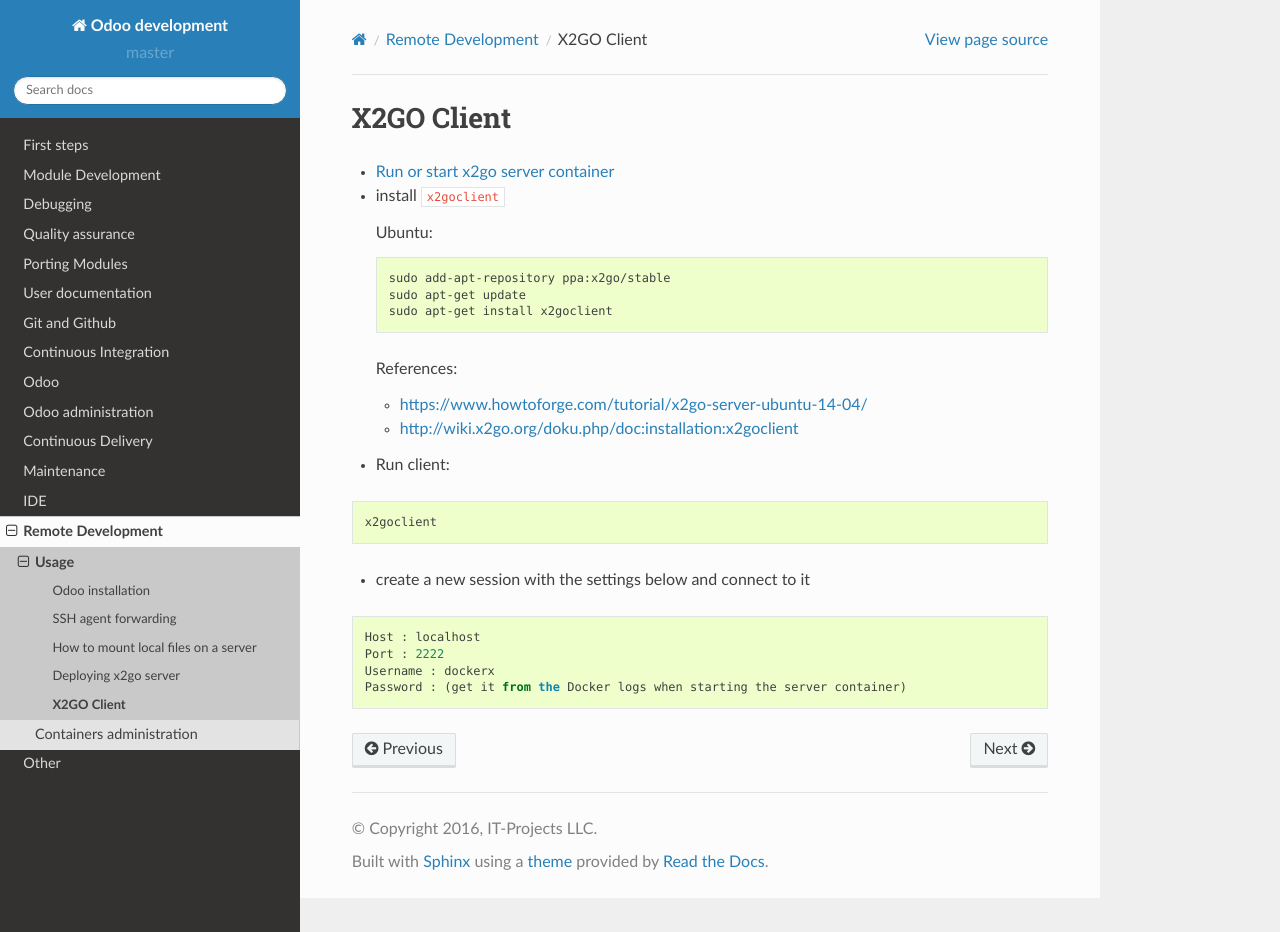
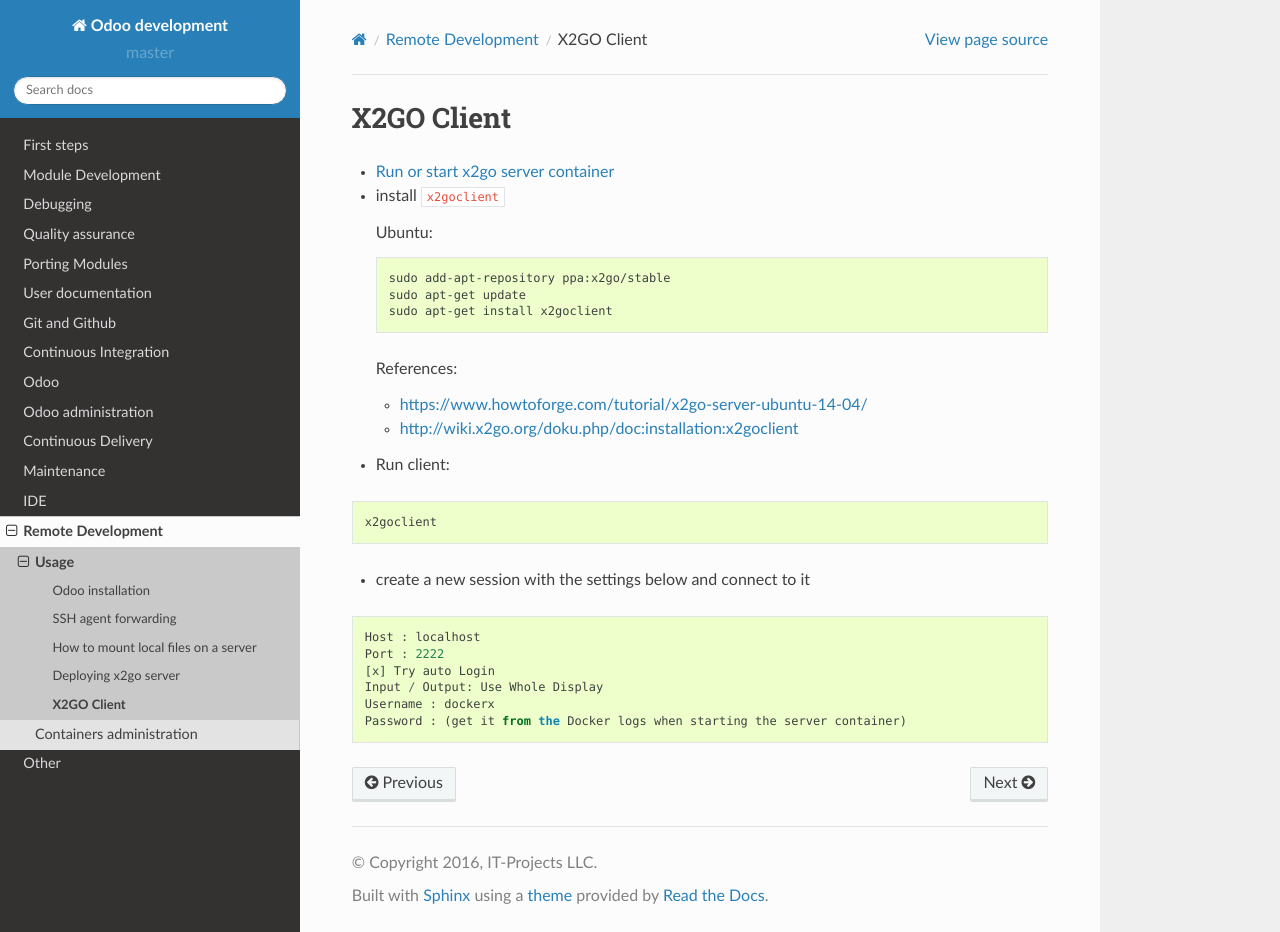
Before and after one commit to itpp-labs/odoo-development, a Sphinx documentation site: the page built from docs/remote-dev/x2goclient.rst, in a window 1280 px wide and 932 px high. Built offline with Sphinx 7.4.7 and the Read the Docs theme 2.0.0, drawn with Linux system fonts in a browser that asks for light colours.

Commit message:
ssh + whole display

```diff
--- a/docs/remote-dev/x2goclient.rst
+++ b/docs/remote-dev/x2goclient.rst
@@ -31,5 +31,7 @@
 
  Host : localhost
  Port : 2222
+ [x] Try auto Login
+ Input / Output: Use Whole Display
  Username : dockerx
  Password : (get it from the Docker logs when starting the server container)
```
